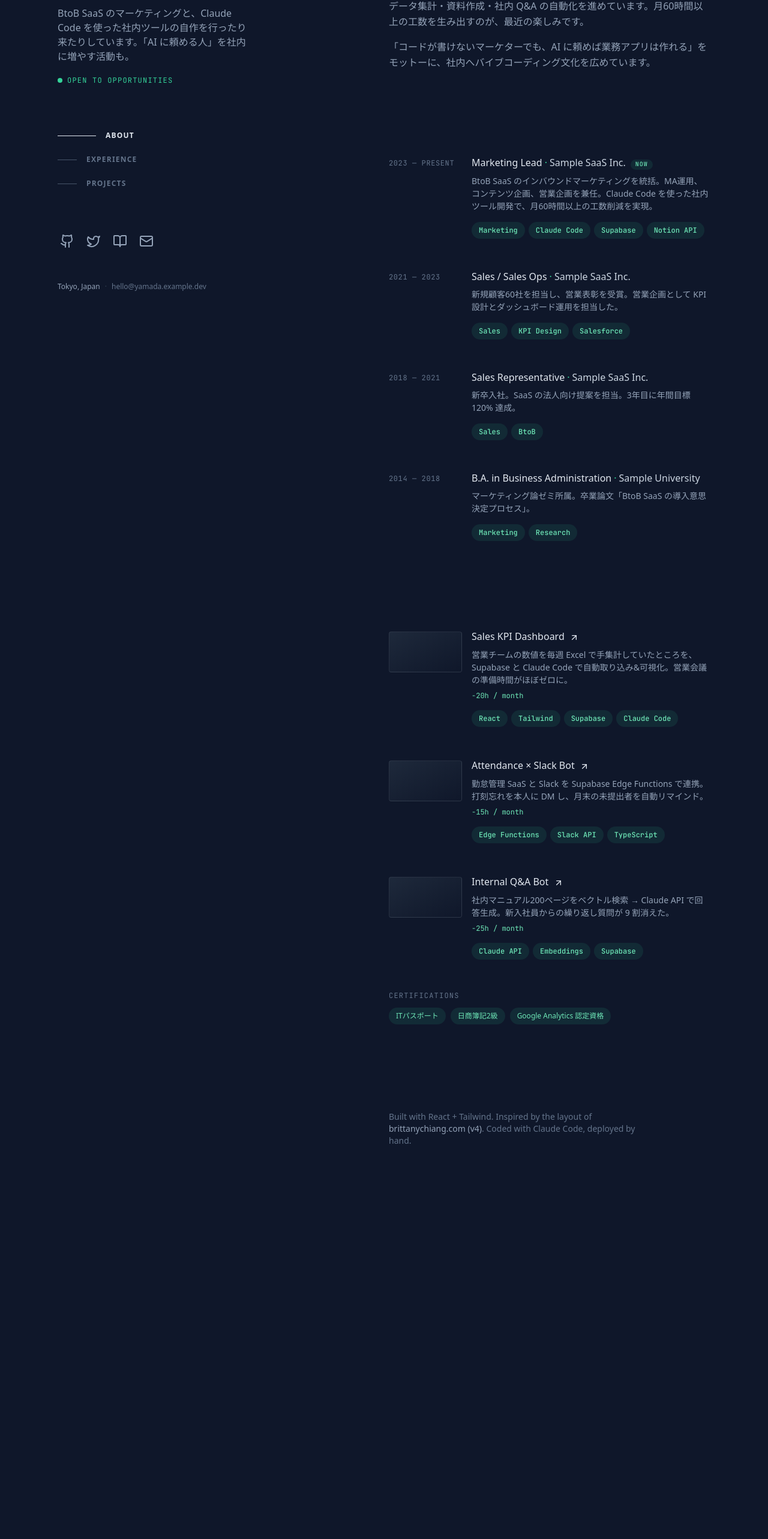
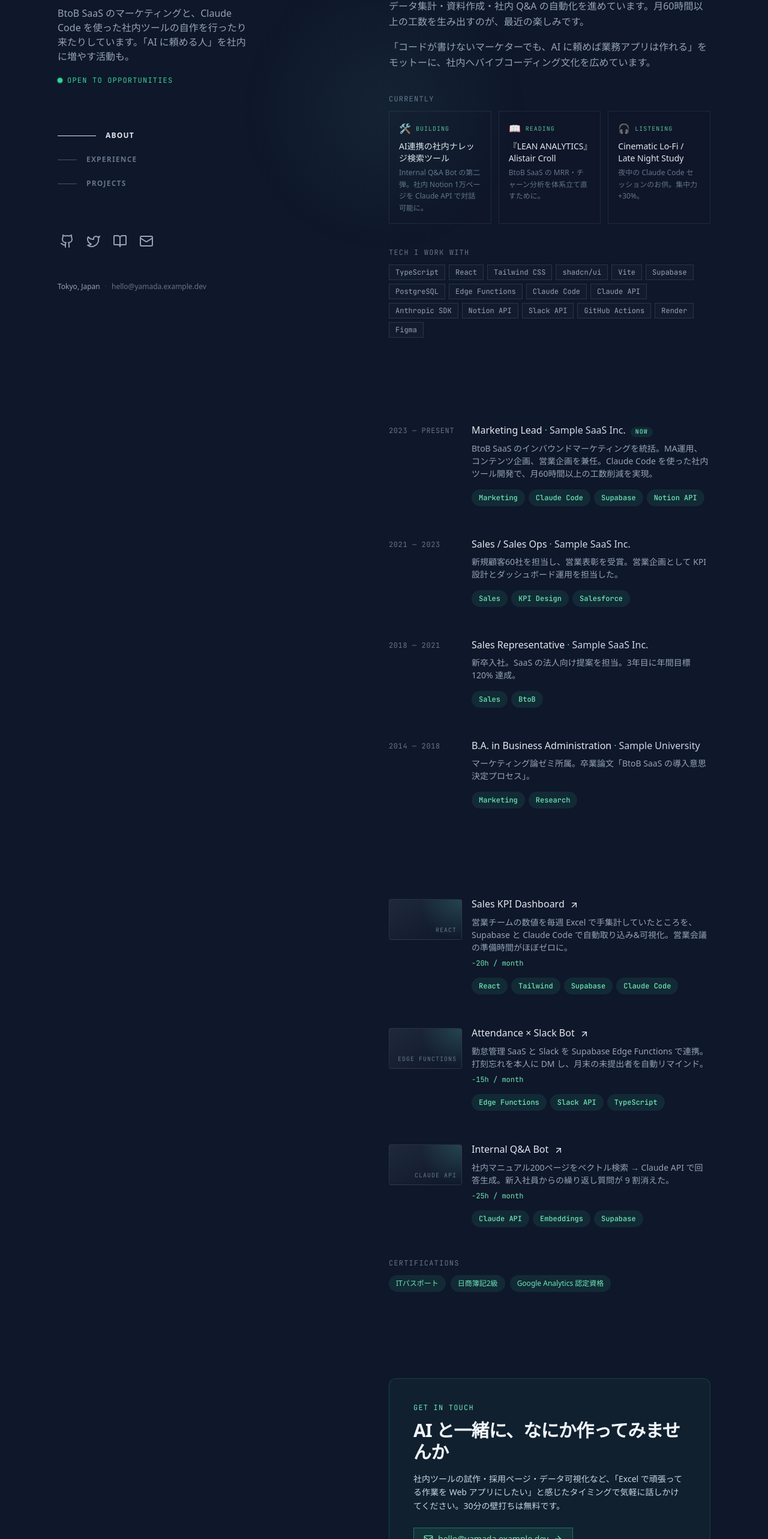
Before and after one commit to ZETTAI-INC/pull-practice, a React (Vite) app in the folder my-profile/: page / in a window 1280 px wide. Shown: the part 218-2784 px from the top of the page at 60% size. Before the commit the page ends 2290 px from the top, so only its background shows below. Built offline with nearby package versions, Linux system fonts and the light colour scheme.

Commit message:
my-profile を Stage 4 プロンプト生成版より一段上の仕上がりに — マウス追従スポットライト+入場アニメ+Currentlyカード+TechStack+CTAセクション追加

```diff
--- a/my-profile/src/App.tsx
+++ b/my-profile/src/App.tsx
@@ -1,5 +1,5 @@
-import { useEffect, useState } from 'react'
-import { ArrowUpRight, BookOpen, Github, Mail, Twitter } from 'lucide-react'
+import { useEffect, useRef, useState } from 'react'
+import { ArrowRight, ArrowUpRight, BookOpen, Github, Mail, Twitter } from 'lucide-react'
 import {
   profile,
   navSections,
@@ -8,16 +8,23 @@ import {
   timeline,
   projects,
   certifications,
+  currently,
+  techStack,
+  ctaSection,
 } from '@/data/profile'
 
 const iconByName = { Github, Twitter, BookOpen, Mail } as const
 
 export default function App() {
+  useMouseSpotlight()
   return (
-    <div className="mx-auto min-h-screen max-w-screen-xl px-6 py-12 font-sans md:px-12 md:py-20 lg:px-24 lg:py-0">
-      <div className="lg:flex lg:justify-between lg:gap-4">
-        <Sidebar />
-        <Main />
+    <div className="relative">
+      <div id="spotlight" aria-hidden className="spotlight" />
+      <div className="mx-auto min-h-screen max-w-screen-xl px-6 py-12 font-sans md:px-12 md:py-20 lg:px-24 lg:py-0">
+        <div className="lg:flex lg:justify-between lg:gap-4">
+          <Sidebar />
+          <Main />
+        </div>
       </div>
     </div>
   )
@@ -92,7 +99,7 @@ function Sidebar() {
           return (
             <li key={link.label}>
               <a
-                className="block text-slate-400 hover:text-slate-200"
+                className="block text-slate-400 transition-colors hover:text-slate-200"
                 href={link.href}
                 aria-label={link.label}
               >
@@ -128,6 +135,47 @@ function Main() {
             </p>
           ))}
         </div>
+
+        <div className="mt-10">
+          <p className="font-mono text-xs uppercase tracking-widest text-slate-500">
+            Currently
+          </p>
+          <ul className="mt-3 grid gap-3 sm:grid-cols-3">
+            {currently.map((item) => (
+              <li
+                key={item.label}
+                className="group rounded-lg border border-slate-800 bg-slate-900/40 p-4 transition-colors hover:border-emerald-400/30"
+              >
+                <div className="flex items-center gap-2">
+                  <span className="text-base" aria-hidden>
+                    {item.icon}
+                  </span>
+                  <span className="font-mono text-[10px] uppercase tracking-widest text-emerald-300/80">
+                    {item.label}
+                  </span>
+                </div>
+                <p className="mt-2 text-sm font-medium text-slate-200">{item.primary}</p>
+                <p className="mt-1 text-xs leading-relaxed text-slate-500">{item.secondary}</p>
+              </li>
+            ))}
+          </ul>
+        </div>
+
+        <div className="mt-10">
+          <p className="font-mono text-xs uppercase tracking-widest text-slate-500">
+            Tech I work with
+          </p>
+          <ul className="mt-3 flex flex-wrap gap-1.5">
+            {techStack.map((tech) => (
+              <li
+                key={tech}
+                className="rounded-md border border-slate-700/70 bg-slate-800/30 px-2.5 py-1 text-xs font-mono text-slate-400 transition-colors hover:border-emerald-400/40 hover:text-emerald-300"
+              >
+                {tech}
+              </li>
+            ))}
+          </ul>
+        </div>
       </Section>
 
       <Section id="experience" number="02" label="Experience">
@@ -145,7 +193,7 @@ function Main() {
           ))}
         </ul>
         <div className="mt-12">
-          <p className="text-xs font-mono uppercase tracking-widest text-slate-500">
+          <p className="font-mono text-xs uppercase tracking-widest text-slate-500">
             Certifications
           </p>
           <ul className="mt-3 flex flex-wrap gap-2">
@@ -160,6 +208,8 @@ function Main() {
           </ul>
         </div>
       </Section>
+
+      <CtaCallout />
 
       <footer className="mt-16 max-w-md pb-16 text-sm text-slate-500">
         <p>
@@ -188,11 +238,14 @@ function Section({
   label: string
   children: React.ReactNode
 }) {
+  const ref = useRef<HTMLElement | null>(null)
+  useReveal(ref)
   return (
     <section
       id={id}
+      ref={ref}
       aria-label={label}
-      className="mb-16 scroll-mt-16 md:mb-24 lg:mb-36 lg:scroll-mt-24"
+      className="reveal mb-16 scroll-mt-16 md:mb-24 lg:mb-36 lg:scroll-mt-24"
     >
       <div className="sticky top-0 z-20 -mx-6 mb-4 w-screen bg-slate-900/75 px-6 py-5 backdrop-blur md:-mx-12 md:px-12 lg:sr-only lg:relative lg:top-auto lg:mx-auto lg:w-full lg:px-0 lg:py-0 lg:opacity-0">
         <h2 className="text-sm font-bold uppercase tracking-widest text-slate-200 lg:sr-only">
@@ -252,9 +305,9 @@ function ProjectItem({ project }: { project: import('@/data/profile').Project })
         <div className="z-10 sm:order-2 sm:col-span-6">
           <h3>
             <a
-              className="inline-flex items-baseline font-medium leading-tight text-slate-200 hover:text-emerald-400 focus-visible:text-emerald-400"
+              className="inline-flex items-baseline font-medium leading-tight text-slate-200 transition-colors hover:text-emerald-400 focus-visible:text-emerald-400"
               href={project.href ?? '#'}
-              aria-label={`${project.title} (opens in a new tab)`}
+              aria-label={project.title}
             >
               <span>
                 {project.title}{' '}
@@ -279,10 +332,43 @@ function ProjectItem({ project }: { project: import('@/data/profile').Project })
         </div>
 
         <div className="z-10 mt-1 hidden sm:order-1 sm:col-span-2 sm:block">
-          <div className="aspect-video w-full rounded border border-slate-200/10 bg-gradient-to-br from-slate-800 to-slate-900 transition group-hover:border-slate-200/30" />
+          <div className="relative aspect-video w-full overflow-hidden rounded border border-slate-200/10 bg-gradient-to-br from-slate-800 to-slate-900 transition group-hover:border-emerald-400/40">
+            <div className="absolute inset-0 bg-[radial-gradient(circle_at_top_right,rgba(94,234,212,0.18),transparent_50%)]" />
+            <div className="absolute bottom-2 right-2 font-mono text-[10px] uppercase tracking-widest text-slate-500 group-hover:text-emerald-300">
+              {project.tags[0] ?? 'demo'}
+            </div>
+          </div>
         </div>
       </div>
     </li>
+  )
+}
+
+function CtaCallout() {
+  const ref = useRef<HTMLElement | null>(null)
+  useReveal(ref)
+  return (
+    <section
+      ref={ref}
+      aria-label="Get in touch"
+      className="reveal mt-16 overflow-hidden rounded-xl border border-emerald-400/20 bg-emerald-400/5 p-8 md:p-10"
+    >
+      <p className="font-mono text-xs uppercase tracking-widest text-emerald-300">
+        {ctaSection.eyebrow}
+      </p>
+      <h2 className="mt-3 text-2xl font-bold tracking-tight text-slate-100 md:text-3xl">
+        {ctaSection.heading}
+      </h2>
+      <p className="mt-4 max-w-xl text-sm leading-relaxed text-slate-300">{ctaSection.body}</p>
+      <a
+        href={`mailto:${profile.email}`}
+        className="group mt-6 inline-flex items-center gap-2 rounded-md border border-emerald-400/40 bg-emerald-400/10 px-4 py-2 text-sm font-medium text-emerald-300 transition hover:border-emerald-400/70 hover:bg-emerald-400/20"
+      >
+        <Mail className="h-4 w-4" />
+        <span>{profile.email}</span>
+        <ArrowRight className="h-4 w-4 transition-transform group-hover:translate-x-1" />
+      </a>
+    </section>
   )
 }
 
@@ -312,3 +398,44 @@ function useActiveSection(ids: readonly string[]): string | null {
 
   return active
 }
+
+function useReveal(ref: React.RefObject<HTMLElement | null>) {
+  useEffect(() => {
+    const node = ref.current
+    if (!node) return
+    if (typeof IntersectionObserver === 'undefined') {
+      node.classList.add('is-visible')
+      return
+    }
+    const obs = new IntersectionObserver(
+      ([entry]) => {
+        if (entry.isIntersecting) {
+          node.classList.add('is-visible')
+          obs.unobserve(node)
+        }
+      },
+      { threshold: 0.08 }
+    )
+    obs.observe(node)
+    return () => obs.disconnect()
+  }, [ref])
+}
+
+function useMouseSpotlight() {
+  useEffect(() => {
+    if (window.matchMedia('(prefers-reduced-motion: reduce)').matches) return
+    let raf = 0
+    const handler = (e: MouseEvent) => {
+      cancelAnimationFrame(raf)
+      raf = requestAnimationFrame(() => {
+        document.documentElement.style.setProperty('--mouse-x', `${e.clientX}px`)
+        document.documentElement.style.setProperty('--mouse-y', `${e.clientY}px`)
+      })
+    }
+    window.addEventListener('mousemove', handler)
+    return () => {
+      cancelAnimationFrame(raf)
+      window.removeEventListener('mousemove', handler)
+    }
+  }, [])
+}
--- a/my-profile/src/data/profile.ts
+++ b/my-profile/src/data/profile.ts
@@ -119,3 +119,57 @@ export const projects: Project[] = [
 ]
 
 export const certifications = ['ITパスポート', '日商簿記2級', 'Google Analytics 認定資格']
+
+export type CurrentlyItem = {
+  label: string
+  icon: '🛠' | '📖' | '🎧' | '☕️'
+  primary: string
+  secondary: string
+}
+
+export const currently: CurrentlyItem[] = [
+  {
+    label: 'Building',
+    icon: '🛠',
+    primary: 'AI連携の社内ナレッジ検索ツール',
+    secondary: 'Internal Q&A Bot の第二弾。社内 Notion 1万ページを Claude API で対話可能に。',
+  },
+  {
+    label: 'Reading',
+    icon: '📖',
+    primary: '『LEAN ANALYTICS』Alistair Croll',
+    secondary: 'BtoB SaaS の MRR・チャーン分析を体系立て直すために。',
+  },
+  {
+    label: 'Listening',
+    icon: '🎧',
+    primary: 'Cinematic Lo-Fi / Late Night Study',
+    secondary: '夜中の Claude Code セッションのお供。集中力 +30%。',
+  },
+]
+
+export const techStack = [
+  'TypeScript',
+  'React',
+  'Tailwind CSS',
+  'shadcn/ui',
+  'Vite',
+  'Supabase',
+  'PostgreSQL',
+  'Edge Functions',
+  'Claude Code',
+  'Claude API',
+  'Anthropic SDK',
+  'Notion API',
+  'Slack API',
+  'GitHub Actions',
+  'Render',
+  'Figma',
+]
+
+export const ctaSection = {
+  eyebrow: 'Get in touch',
+  heading: 'AI と一緒に、なにか作ってみませんか',
+  body:
+    '社内ツールの試作・採用ページ・データ可視化など、「Excel で頑張ってる作業を Web アプリにしたい」と感じたタイミングで気軽に話しかけてください。30分の壁打ちは無料です。',
+}
--- a/my-profile/src/index.css
+++ b/my-profile/src/index.css
@@ -5,6 +5,11 @@
 @tailwind utilities;
 
 @layer base {
+  :root {
+    --mouse-x: 50%;
+    --mouse-y: 50%;
+  }
+
   html {
     scroll-behavior: smooth;
   }
@@ -24,6 +29,48 @@
   }
 }
 
+@layer components {
+  /* マウス追従スポットライト ─ #spotlight に適用 */
+  .spotlight {
+    position: fixed;
+    inset: 0;
+    z-index: 30;
+    pointer-events: none;
+    transition: background 0.12s ease-out;
+    background: radial-gradient(
+      600px circle at var(--mouse-x) var(--mouse-y),
+      rgba(94, 234, 212, 0.06),
+      transparent 40%
+    );
+  }
+
+  @media (prefers-reduced-motion: reduce) {
+    .spotlight {
+      display: none;
+    }
+  }
+
+  /* Section の入場アニメーション */
+  .reveal {
+    opacity: 0;
+    transform: translateY(12px);
+    transition: opacity 0.7s cubic-bezier(0.16, 1, 0.3, 1), transform 0.7s cubic-bezier(0.16, 1, 0.3, 1);
+  }
+
+  .reveal.is-visible {
+    opacity: 1;
+    transform: translateY(0);
+  }
+
+  @media (prefers-reduced-motion: reduce) {
+    .reveal {
+      opacity: 1;
+      transform: none;
+      transition: none;
+    }
+  }
+}
+
 @layer utilities {
   .font-mono {
     font-family: 'JetBrains Mono', ui-monospace, SFMono-Regular, Menlo, monospace;
```
